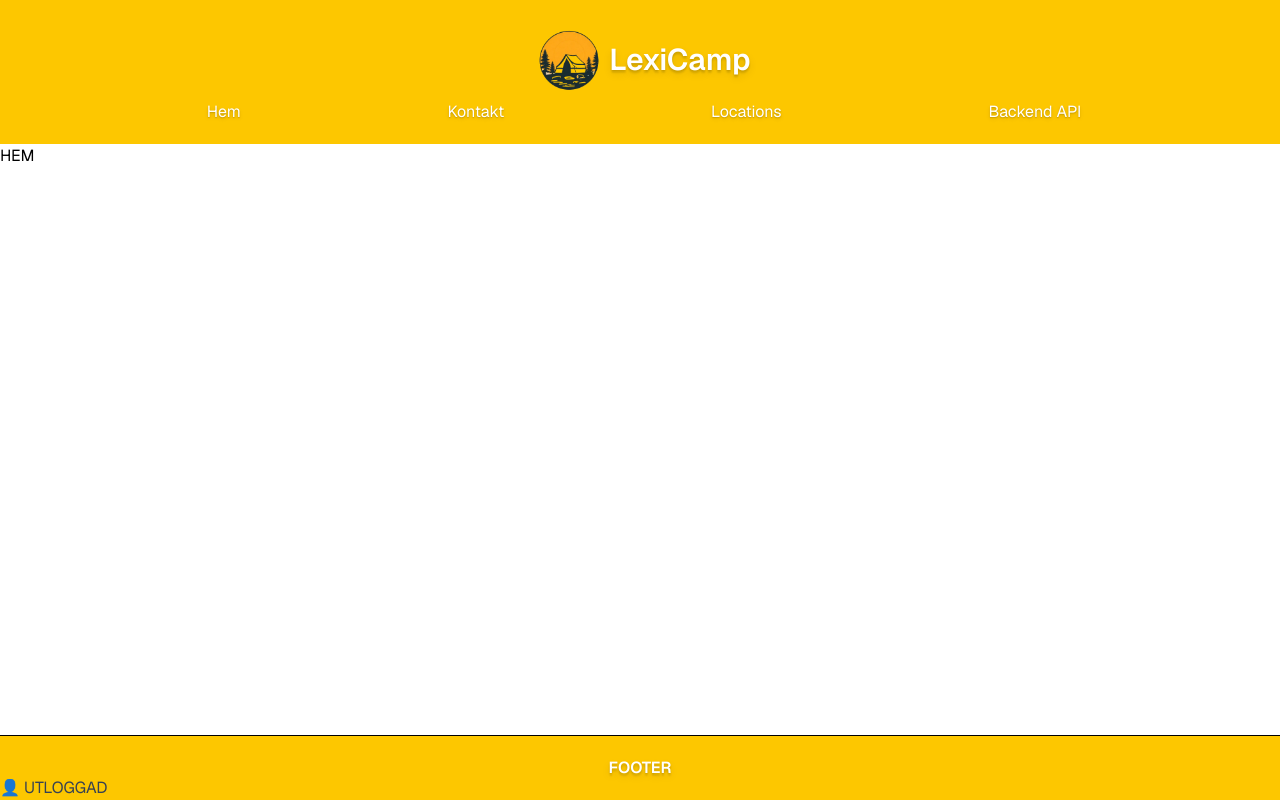
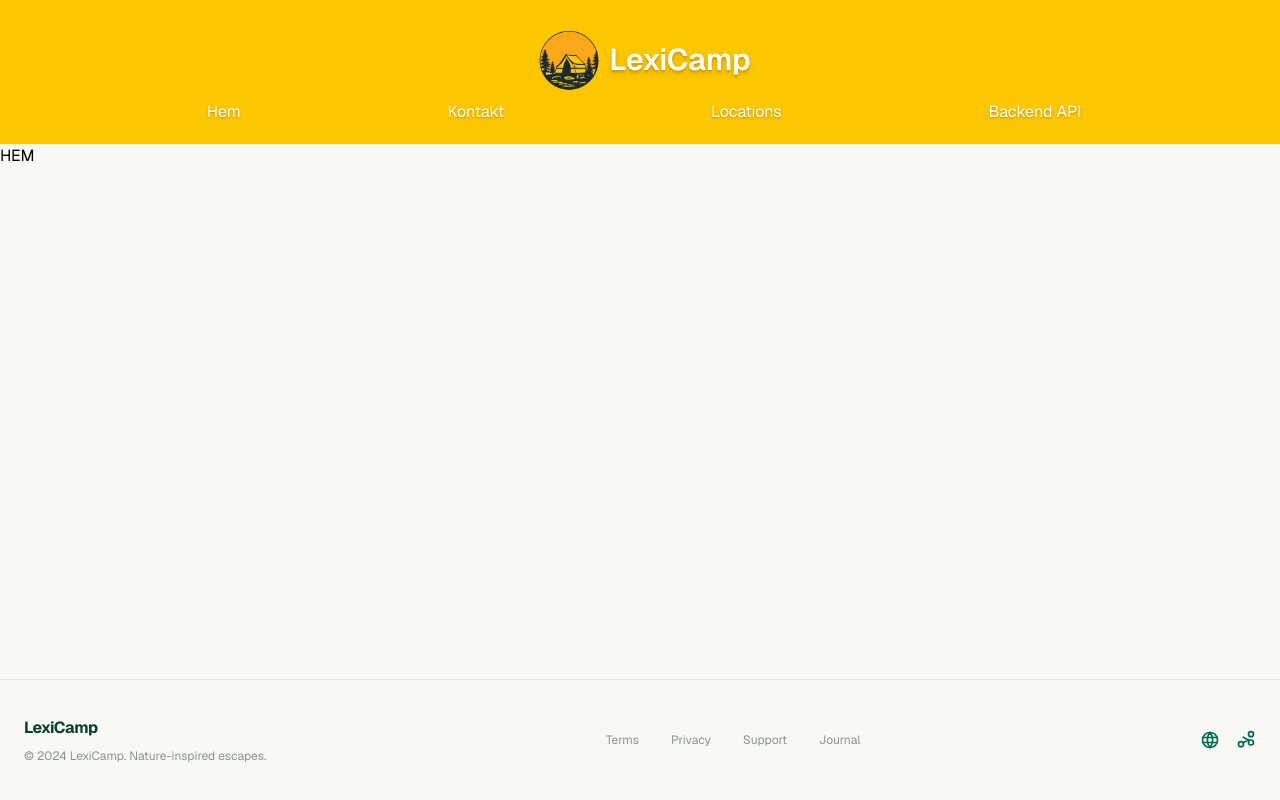
Before and after one commit to aLexicon99/LexiCamp-Booking, a Next.js app: page / in a window 1280 px wide. Built offline with nearby package versions, Linux system fonts and the light colour scheme.

Commit message:
Add global footer

```diff
--- a/app/contact/page.js
+++ b/app/contact/page.js
@@ -1,6 +1,5 @@
 "use client";
 
-import Footer from "@/components/Footer";
 import Header from "@/components/Header";
 
 export default function Contact() {
@@ -10,7 +9,6 @@ export default function Contact() {
       <div>
         <h1>KONTAKT</h1>
       </div>
-      <Footer />
     </>
   );
 }
--- a/app/layout.js
+++ b/app/layout.js
@@ -1,4 +1,5 @@
 // import { StorageProvider } from "@/components/StorageContext";
+import Footer from "@/components/Footer";
 import { Geist, Geist_Mono } from "next/font/google";
 import "./globals.css";
 
@@ -23,7 +24,10 @@ export default function RootLayout({ children }) {
       lang="en"
       className={`${geistSans.variable} ${geistMono.variable} h-full antialiased`}
     >
-      <body className="min-h-full">{children}</body>
+      <body className="flex min-h-screen flex-col bg-[#f8f9f5]">
+        <main className="flex-1">{children}</main>
+        <Footer />
+      </body>
     </html>
   );
 }
--- a/app/page.js
+++ b/app/page.js
@@ -1,7 +1,6 @@
 "use client";
 
 import Header from "@/components/Header";
-import Footer from "@/components/Footer";
 
 export default function Home() {
   return (
@@ -10,7 +9,6 @@ export default function Home() {
       <div>
         <h1>HEM</h1>
       </div>
-      <Footer />
     </>
   );
 }
--- a/components/Footer.js
+++ b/components/Footer.js
@@ -1,26 +1,89 @@
-"use client";
-import { useLocalStorage } from "@/components/lib/useLocalStorage";
+import Link from "next/link";
+
+const footerLinks = ["Terms", "Privacy", "Support", "Journal"];
 
 export default function Footer() {
-  const [user] = useLocalStorage("user", null);
-  const [userData] = useLocalStorage("data", null);
+  return (
+    <footer className="w-full border-t border-[#e4e6df] bg-[#f8f9f5] px-6 py-9 text-[#053f2d]">
+      <div className="mx-auto flex max-w-7xl flex-col gap-8 md:flex-row md:items-center md:justify-between">
+        <div>
+          <Link href="/" className="text-base font-bold tracking-tight">
+            LexiCamp
+          </Link>
+          <p className="mt-2 text-xs text-[#8c948a]">
+            © 2024 LexiCamp. Nature-inspired escapes.
+          </p>
+        </div>
 
-  return (
-    <div className="w-full absolute bottom-0 border-t pb-5 pt-5 bg-yellow-400">
-      <span className="flex items-center justify-center">
-        <h2 className="text-md font-semibold text-shadow-lg text-white">
-          FOOTER
-        </h2>
-      </span>
-      <div className="absolute bottom-0 text-gray-700">
-        <a href="/user">
-          {!user ? (
-            <p> 👤 UTLOGGAD </p>
-          ) : (
-            <p> 👤 INLOGGAD SOM : {userData.fullname} </p>
-          )}
-        </a>
+        <nav aria-label="Footer navigation">
+          <ul className="flex flex-wrap items-center gap-x-8 gap-y-3 text-xs text-[#8c948a]">
+            {footerLinks.map((link) => (
+              <li key={link}>
+                <a
+                  href="#"
+                  className="transition-colors hover:text-[#053f2d] focus:outline-none focus:ring-2 focus:ring-[#053f2d] focus:ring-offset-4 focus:ring-offset-[#f8f9f5]"
+                >
+                  {link}
+                </a>
+              </li>
+            ))}
+          </ul>
+        </nav>
+
+        <div className="flex items-center gap-4 text-[#006b4f]">
+          <a
+            href="#"
+            aria-label="LexiCamp community"
+            className="transition-colors hover:text-[#053f2d] focus:outline-none focus:ring-2 focus:ring-[#053f2d] focus:ring-offset-4 focus:ring-offset-[#f8f9f5]"
+          >
+            <svg
+              aria-hidden="true"
+              className="h-5 w-5"
+              fill="none"
+              viewBox="0 0 24 24"
+              stroke="currentColor"
+              strokeWidth="2"
+            >
+              <path
+                strokeLinecap="round"
+                strokeLinejoin="round"
+                d="M12 21a9 9 0 1 0 0-18 9 9 0 0 0 0 18Z"
+              />
+              <path
+                strokeLinecap="round"
+                strokeLinejoin="round"
+                d="M3.6 9h16.8M3.6 15h16.8M12 3c2.1 2.5 3.2 5.5 3.2 9S14.1 18.5 12 21c-2.1-2.5-3.2-5.5-3.2-9S9.9 5.5 12 3Z"
+              />
+            </svg>
+          </a>
+
+          <a
+            href="#"
+            aria-label="Share LexiCamp"
+            className="transition-colors hover:text-[#053f2d] focus:outline-none focus:ring-2 focus:ring-[#053f2d] focus:ring-offset-4 focus:ring-offset-[#f8f9f5]"
+          >
+            <svg
+              aria-hidden="true"
+              className="h-5 w-5"
+              fill="none"
+              viewBox="0 0 24 24"
+              stroke="currentColor"
+              strokeWidth="2"
+            >
+              <path
+                strokeLinecap="round"
+                strokeLinejoin="round"
+                d="M18 8a3 3 0 1 0 0-6 3 3 0 0 0 0 6ZM6 20a3 3 0 1 0 0-6 3 3 0 0 0 0 6Zm12-2a3 3 0 1 0 0-6 3 3 0 0 0 0 6Z"
+              />
+              <path
+                strokeLinecap="round"
+                strokeLinejoin="round"
+                d="m8.7 15.4 6.6-3.8M8.7 8.6l6.6 3.8"
+              />
+            </svg>
+          </a>
+        </div>
       </div>
-    </div>
+    </footer>
   );
 }
```
